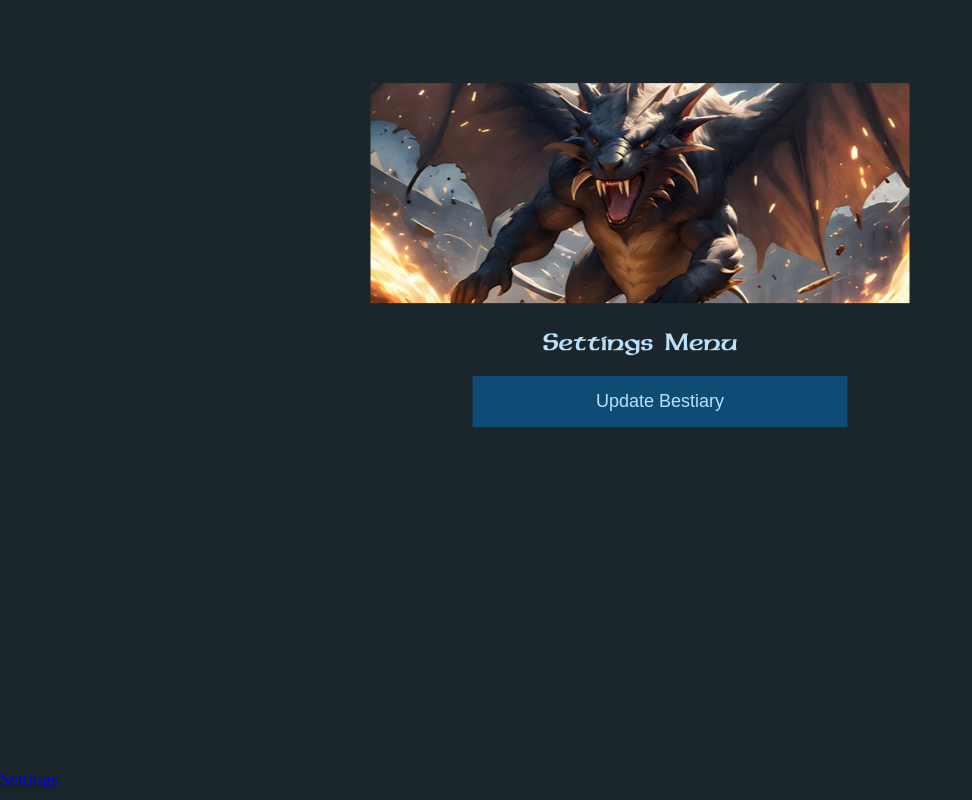
After one commit to SootDan/DMTable, a Flask app: template templates/settings.html in a window 1280 px wide. The commit adds this page. Shown: the whole page, without its empty margins (0-972 px from the left). Run offline with Flask 3, Linux system fonts and the light colour scheme; the template is opened without the code that fills it: most values are stand-ins (such as "Sample title", 1, 10 or a date in 2020).

Commit message:
Work on Bestiary
General Changes

```diff
--- a/app.py
+++ b/app.py
@@ -1,7 +1,8 @@
 from flask import Flask, render_template
 from flaskwebgui import FlaskUI
 from scripts.dice import roll_dice, hit_chance
-from scripts.dnd_api import api_index, bestiary
+from scripts.dnd_api import monsters, fetch_beast
+from scripts.db import update_bestiary
 
 app = Flask(__name__, static_url_path="/static")
 app.config.from_object(__name__)
@@ -25,13 +26,15 @@ def load_game():
 
 @app.route("/bestiary", methods=["POST", "GET"])
 def bestiary():
-    mobs = api_index("monsters")
+    mobs = monsters()
+    mob_data = [fetch_beast(i) for i in mobs]
     return render_template("bestiary.html", mobs=mobs)
 
 
 @app.route("/settings", methods=["POST"])
 def settings():
-    return render_template("error.html")
+    update = update_bestiary
+    return render_template("settings.html", u_bestiary=update)
 
 
 @app.route("/exitgame", methods=["POST"])
--- a/scripts/__init__.py
+++ b/scripts/__init__.py
@@ -1 +1 @@
-# Lets Python import modules here.
+# Lets Python/Jinja import modules here.
--- a/scripts/dnd_api.py
+++ b/scripts/dnd_api.py
@@ -1,20 +1,19 @@
 import requests
 
+url = "https://www.dnd5eapi.co/api/"
+headers = {"Accept": "application/json"}
+is_online = requests.get(url, headers=headers).status_code == 200
 
 def api_index(type: str, name: str=None, index: str=None):
     """Function through which all API requests go."""
 
     # Checks if API is online first.
-    url = "https://www.dnd5eapi.co/api/"
-    headers = {"Accept": "application/json"}
-    response = requests.get(url + type, headers=headers)
-
-    if response.status_code != 200:
-        return "API offline. Check internet connection."
+    if not is_online:
+        return False
+    response = requests.get(url + type, headers=headers).json()
 
     # Now sends requests and gives output
-    response_data = response.json()
-    response_dict = response_data["results"]
+    response_dict = response["results"]
 
     if name:
         # Gets index for name.
@@ -27,6 +26,21 @@ def api_index(type: str, name: str=None, index: str=None):
         ...
 
 
-def bestiary(name: str=None, index: str=None):
+def monsters(name: str=None, index: str=None):
     """Creates the bestiary."""
-    return api_index(type="monsters", name=name)
+    index = api_index(type="monsters", name=name)
+    return index
+
+
+def fetch_beast(index: str):
+    """Fetches monster data."""
+
+    if not is_online:
+        return False
+    response = requests.get(url + "monsters/" + index, headers=headers).json()
+    stats = ["strength", "dexterity", "constitution", "intelligence", "wisdom", "charisma"]
+    stats_list = []
+    for key in stats:
+        stats_list.append(response[key])
+
+    return stats_list
--- a/static/css/styles.css
+++ b/static/css/styles.css
@@ -33,10 +33,18 @@ button:hover {
     color: #0F4C75;
 }
 
+.bottom {
+    position: fixed;
+    left: 0px;
+    bottom: 0px;
+    height: 30px;
+    width: 100%;
+}
+
 .container {
     /* The standard container for all pages. It dynamically centers on the page. */
     position: absolute;
-    top: 50%;
+    top: 33%;
     left: 50%;
     transform: translate(-50%, -50%);
 }
@@ -51,3 +59,8 @@ button:hover {
 table, tr, td, th {
     text-align: center;
 }
+
+ul, li {
+    list-style-type: none;
+    text-align: center;
+}
--- a/templates/layout.html
+++ b/templates/layout.html
@@ -14,4 +14,10 @@
         {% block body %}
         {% endblock %}
     </body>
+
+    <footer>
+        <div class="bottom">
+            <a href="/settings" method="GET">Settings</a>
+        </div>
+    </footer>
 </html>
--- /dev/null
+++ b/templates/settings.html
@@ -0,0 +1,18 @@
+{% extends "layout.html" %}
+{% block body %}
+<div class="container">
+    <div>
+        <img src="/static/assets/img/splash.png" alt="AI Generated Splash Image">
+    </div>
+    <div class="content">
+        <h2 class="title">Settings Menu</h2>
+        <ul>
+            <li>
+                <form action="{{ u_bestiary }}">
+                    <button type="menu">Update Bestiary</button>
+                </form>
+            </li>
+        </ul>
+    </div>
+</div>
+{% endblock %}
```
Also changed, not shown: scripts/db.py (+13 -2 lines), templates/menu.html (+4 -6 lines), README.md, 2 other files.
